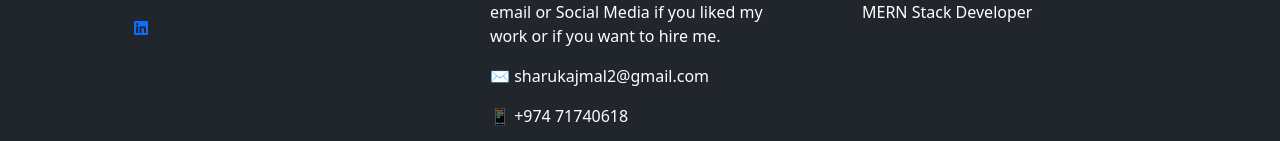
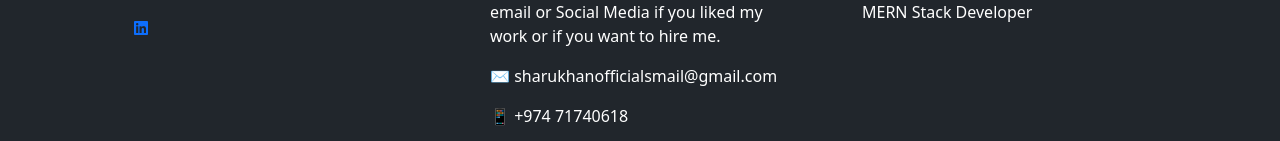
Before and after one commit to sharuksk/Portfolio, a React (Create React App) app: page /playlist in a window 1280 px wide. Shown: the part 876-1017 px from the top of the page. Built offline with nearby package versions, Linux system fonts and the light colour scheme; a web font is replaced by a local one.

Commit message:
Update Footer

```diff
--- a/src/components/Footer.js
+++ b/src/components/Footer.js
@@ -19,7 +19,7 @@ const Footer = () => {
           <div className="second mt-5">
             <h4>Get In Touch</h4>
             <p>Feel free to get connected with me via email or Social Media if you liked my work or if you want to hire me.</p>
-            <p>✉️ sharukajmal2@gmail.com</p>
+            <p>✉️ sharukhanofficialsmail@gmail.com</p>
             <p>📱 +974 71740618</p>
           </div>
           <div className="third mt-5">
```
